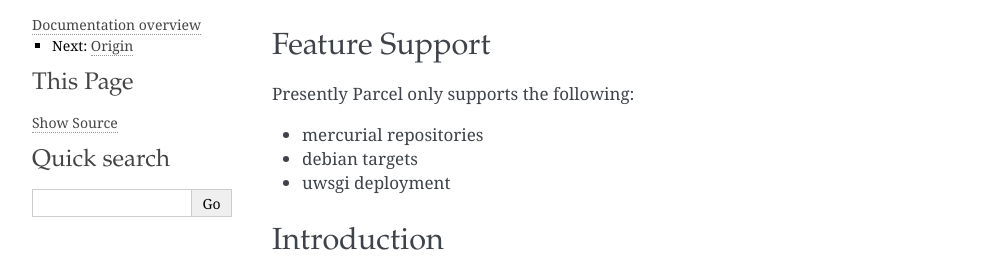
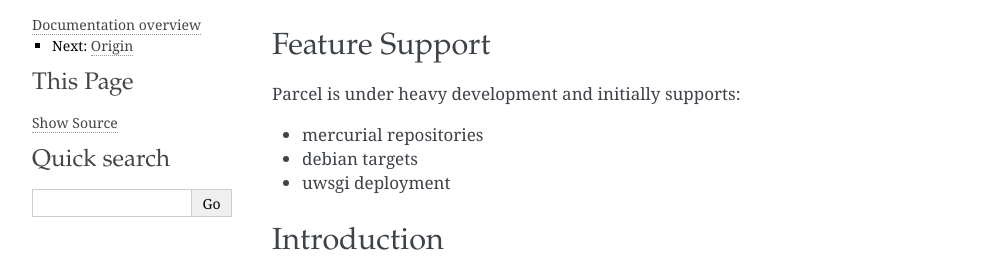
Before and after one commit to phspagiari/parcel, a Sphinx documentation site: the page built from docs/index.rst, in a window 1280 px wide. Shown: the part 346-623 px from the top of the page, without its empty margins (148-1136 px from the left). Built offline with Sphinx 7.4.7, drawn with Linux system fonts in a browser that asks for light colours.

```diff
--- a/docs/index.rst
+++ b/docs/index.rst
@@ -18,7 +18,7 @@ and deploying Python web applications using native packages.
 Feature Support
 ---------------
 
-Presently Parcel only supports the following:
+Parcel is under heavy development and initially supports:
 
 - mercurial repositories
 - debian targets
--- a/docs/introduction.rst
+++ b/docs/introduction.rst
@@ -51,4 +51,4 @@ Once this full source build is done, the resultant compiled files are packaged.
 Parcel License
 --------------
 
-.. include:: ../../LICENSE
+.. include:: ../LICENSE
--- a/docs/tutorial/tutorial.rst
+++ b/docs/tutorial/tutorial.rst
@@ -51,7 +51,7 @@ Make a `fabfile.py` here and put the following in it::
         deploy.add_supervisord_uwsgi_service("mproject",port=10000)
         deploy.build_deb()
 
-Fisrt thing is we are using the uWSGI Deployment object. This is a stripped down uwsgi deployment container::
+Fisrt thing is we are using the uWSGI Deployment object. This is a stripped down uwsgi deployment container.
 
 Let's have a quick look at the options here. The first argument to Deployment is the package name. This will be used to
 name the binary package when it's built. The variable `base` is a path on the remote host where the package will be installed to. If this
```
Also changed, not shown: other parts of docs/index.rst (+1 -1 lines), docs/quickstart/quickstart.rst (+2 -6 lines), docs/contents.rst.inc (renamed from docs/contents.rst).
